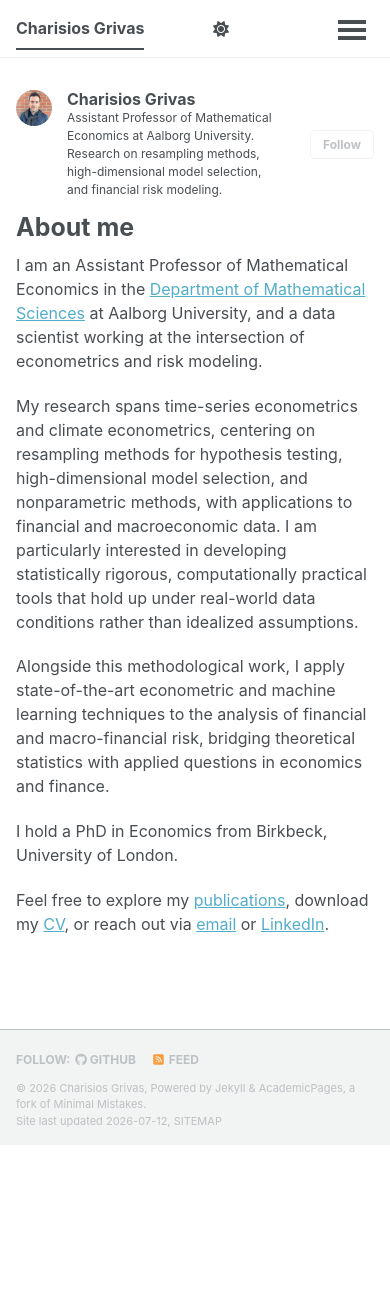
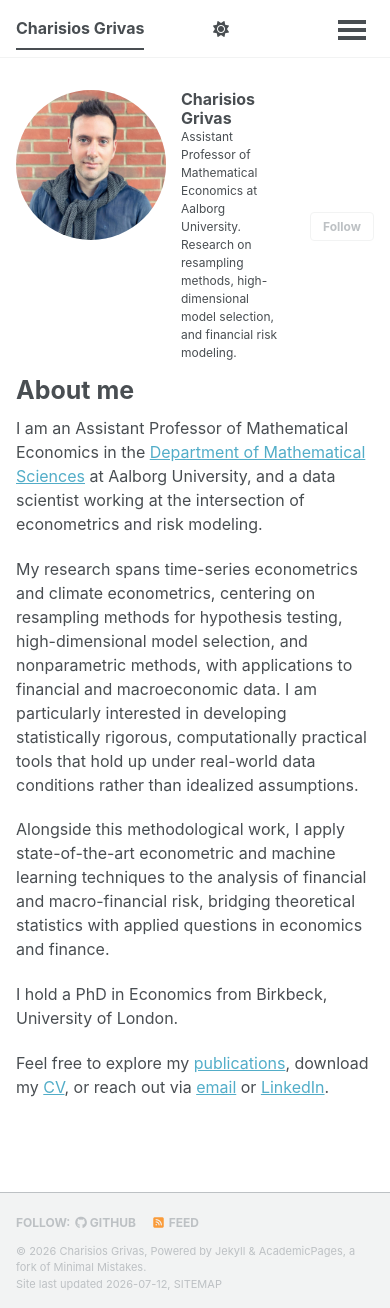
Before and after one commit to chargrivas/chargrivas.github.io, a Jekyll site: the page built from _pages/about.md, in a window 390 px wide and 1308 px high. Built offline with Jekyll 4.4.1, drawn with Linux system fonts in a browser that asks for light colours; a style sheet for code colours, icons or effects is not loaded.

Commit message:
Add media query for author avatar image
Added media query for author avatar image sizing.

```diff
--- a/assets/css/main.scss
+++ b/assets/css/main.scss
@@ -1,26 +1,20 @@
 ---
 ---
-
 /*
  * This file controls what is imported from /_sass
  *
  * Note that the files are processed in the order they are imported, so they are partly
    sorted by the dependencies. Also, the first two lines of the file are required by Jekyll.
  */
-
 @import
     "vendor/breakpoint/breakpoint",
-
     "themes",
     "theme/{{ site.site_theme | default: 'default' | append: '_light' }}",
     "theme/{{ site.site_theme | default: 'default' | append: '_dark' }}",
-
     "include/mixins",
     "vendor/susy/susy",
-
     "layout/reset",
     "layout/base",
-
     "include/utilities",
     "layout/tables",
     "layout/buttons",
@@ -29,11 +23,16 @@
     "layout/navigation",
     "layout/footer",
     "syntax",
-
     "layout/forms",
-
     "layout/page",
     "layout/archive",
     "layout/sidebar",
     "layout/json_cv"
 ;
+
+@media (max-width: 600px) {
+  .author__avatar img {
+    width: 150px !important;
+    height: 150px !important;
+  }
+}
```
